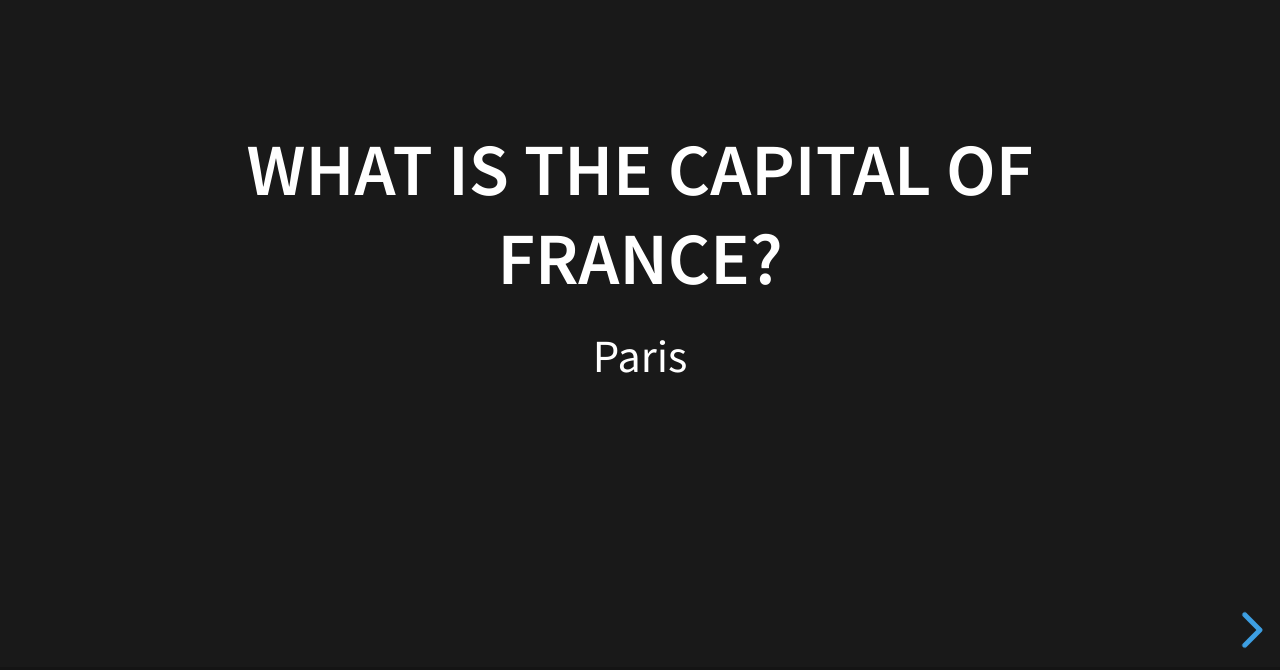
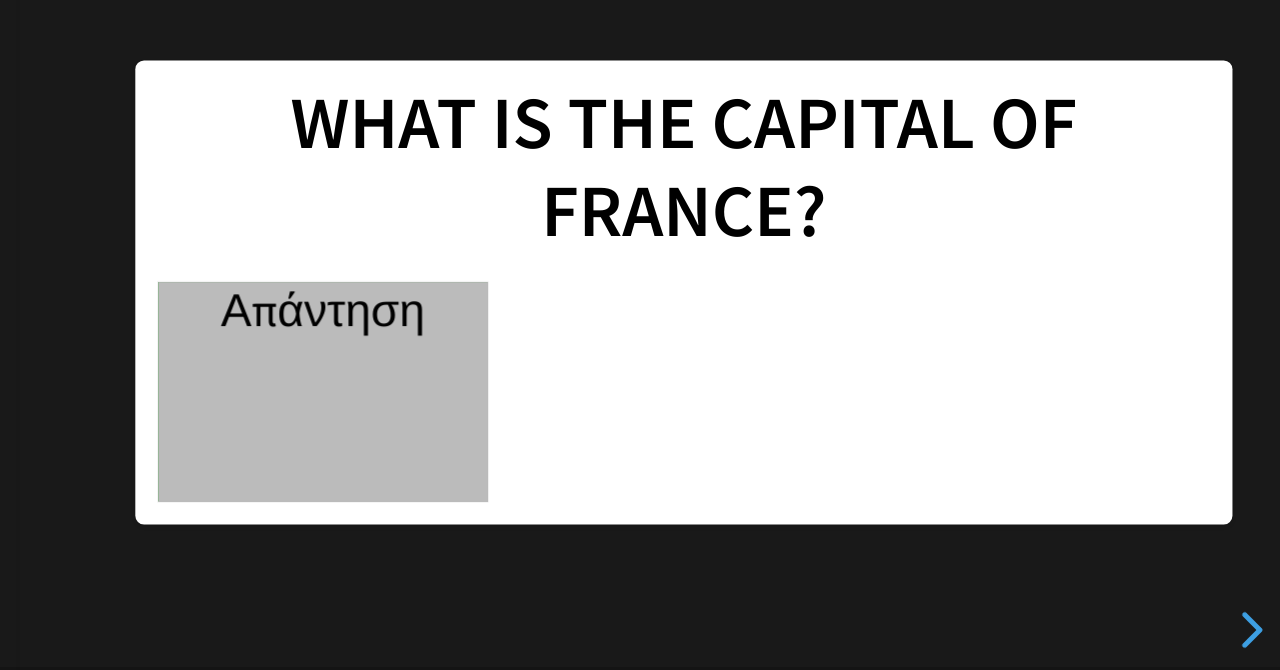
Before and after one commit to chalatz/mathitiada, an Eleventy site: page index.md in a window 1280 px wide. Shown: the part 130-800 px from the top of the page. Built offline with nearby package versions, Linux system fonts and the light colour scheme; Eleventy itself is replaced by a stand-in of ours; files that its build step writes are made by us from their sources; what markdown-it-attrs would draw is missing.

Commit message:
Flip effect

```diff
--- a/_layouts/home.njk
+++ b/_layouts/home.njk
@@ -4,9 +4,20 @@ layout: default.njk
 <div class="reveal">
     <div class="slides">
         {% for item in slides.items %}
-            <section>
-                <h2>{{ item.q }}</h2>
-                <p>{{ item.a }}</p>
+            <section class="card">
+                <h2 class="q">
+                    {{ item.q }}
+                </h2>
+                <div class="a">
+                    <div class="a__container">
+                        <div class="a__front">
+                            Απάντηση
+                        </div>
+                        <div class="a__back">
+                            {{ item.a }}
+                        </div>
+                    </div>
+                </div>
             </section>
         {% endfor %}
 
--- a/assets/css/main.css
+++ b/assets/css/main.css
@@ -0,0 +1,60 @@
+:root {
+    --r-heading-color: #000;
+}
+
+.card {
+    background-color: #fff;
+    border-radius: 8px;
+    box-shadow: 0 2px 4px rgba(0, 0, 0, 0.1);
+    padding: 20px;
+    margin: 20px;
+    color: #000;
+}
+
+.q,
+.a {
+    color: #000;
+}
+
+.a {
+    background-color: transparent;
+    width: 300px;
+    height: 200px;
+    border: 1px solid #f1f1f1;
+    perspective: 1000px;
+}
+
+.a__container {
+  position: relative;
+  width: 100%;
+  height: 100%;
+  text-align: center;
+  transition: transform 0.8s;
+  transform-style: preserve-3d;
+  background-color: green;
+}
+
+.a:hover .a__container {
+  transform: rotateY(180deg);
+}
+
+.a__front,
+.a__back {
+    position: absolute;
+    width: 100%;
+    height: 100%;
+    -webkit-backface-visibility: hidden; /* Safari */
+    backface-visibility: hidden;
+}
+
+
+/* Style the front side (fallback if image is missing) */
+.a__front {
+  background-color: #bbb;
+}
+
+/* Style the back side */
+.a__back {
+  background-color: dodgerblue;
+  transform: rotateY(180deg);
+}
```
